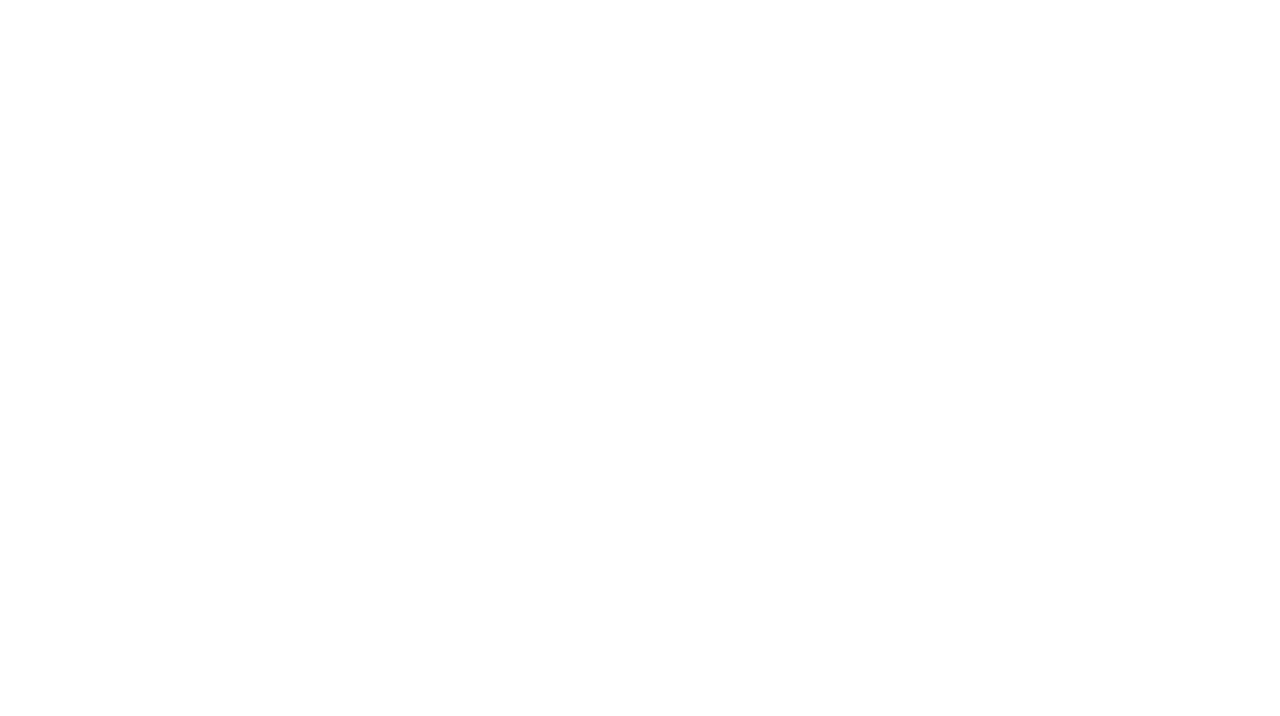
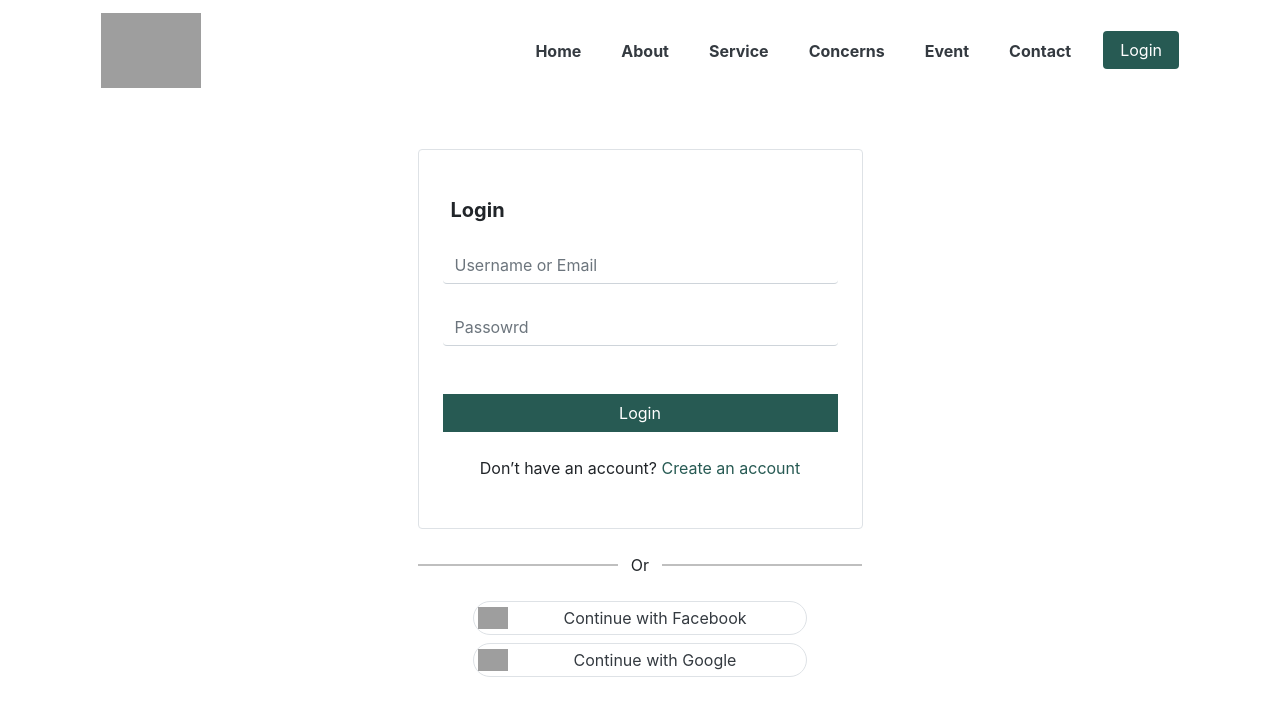
Before and after one commit to sayemsarkar123/apartment-hunt-client, a React (Create React App) app: page /login in a window 1280 px wide. Shown: the top 716 px of the page. Built offline with nearby package versions, Linux system fonts and the light colour scheme; grey boxes are pictures that could not be loaded.

Commit message:
Update SignIn & SignUp Component

```diff
--- a/src/components/Login/Login/Login.js
+++ b/src/components/Login/Login/Login.js
@@ -1,10 +1,18 @@
-import React from 'react';
+import React, { useState } from 'react';
+import Header from '../../Home/Header/Header';
+import SignIn from '../SignIn/SignIn';
+import SignUp from '../SignUp/SignUp';
 
 const Login = () => {
+  const onSubmit = data => console.log(data);
+  const [newUser, setNewUser] = useState(false);
   return (
-    <div>
-
-    </div>
+    <>
+      <Header></Header>
+      {
+        newUser ? <SignUp onSubmit={onSubmit} setNewUser={setNewUser}></SignUp> : <SignIn onSubmit={onSubmit} setNewUser={setNewUser}></SignIn>
+      }
+    </>
   );
 };
 
--- a/src/components/Login/SignIn/SignIn.js
+++ b/src/components/Login/SignIn/SignIn.js
@@ -1,9 +1,43 @@
 import React from 'react';
+import { useForm } from 'react-hook-form';
+import { Link } from 'react-router-dom';
 
-const SignIn = () => {
+const SignIn = ({setNewUser, onSubmit}) => {
+  const { register, handleSubmit, watch, errors } = useForm();
   return (
-    <div>
-
+    <div className="container py-5">
+      <div className="row">
+        <div className="col-md-5 mx-auto">
+          <div className="px-4 py-5 border border-aqua rounded">
+            <h5 className="font-weight-bold mb-4 ml-2">Login</h5>
+            <form onSubmit={handleSubmit(onSubmit)} className="wasValidated">
+              <div className="form-group">
+                <input ref={register({ required: { value: true, message: 'This field is required' }, pattern: { value: /^([\w-]+(?:\.[\w-]+)*)@((?:[\w-]+\.)*\w[\w-]{0,66})\.([a-z]{2,6}(?:\.[a-z]{2})?)$/i, message: 'Enter a valid email' } })} className={`form-control border-top-0 border-left-0 border-right-0 ${errors.email ? 'is-invalid' : ''}`} placeholder="Username or Email" type="email" name="email" />
+                <div className="invalid-feedback">{errors.email?.message}</div>
+              </div>
+              <div className="form-group mt-4 mb-5">
+                <input ref={register({ required: { value: true, message: 'This field is required' }, pattern: { value: /^((?=\S*?[A-Z])(?=\S*?[a-z])(?=\S*?[0-9]).{6,})\S$/, message: 'Enter a valid password' } })} className={`form-control border-top-0 border-left-0 border-right-0 ${errors.password ? 'is-invalid' : ''}`} placeholder="Passowrd" type="password" name="password" />
+                <div className="invalid-feedback">{errors.password?.message}</div>
+              </div>
+              <input style={{backgroundColor: '#275a53'}} className="btn btn-block text-white my-4 rounded-0" type="submit" value="Login"/>
+            </form>
+            <div className="text-center"><span>Don’t have an account? <Link style={{color: '#275a53'}} onClick={() => setNewUser(true)} className="text-decoration-none" to="#">Create an account</Link></span></div>
+          </div>
+          <div className="d-flex align-items-center justify-content-between mt-4">
+            <div style={{width: '45%', border: '1px solid #bfbfbf'}}></div>
+            <span>Or</span>
+            <div style={{width: '45%', border: '1px solid #bfbfbf'}}></div>
+          </div>
+          <div className="d-flex align-items-center w-75 mx-auto border border-aqua rounded-pill p-1 mt-4 mb-2">
+            <img style={{maxWidth: '30px'}} src="https://i.ibb.co/pXCd6g8/Facebook.png" alt=""/>
+            <Link to="#" className="mx-auto text-dark text-decoration-none">Continue with Facebook</Link>
+          </div>
+          <div className="d-flex align-items-center w-75 mx-auto border border-aqua rounded-pill p-1">
+            <img style={{maxWidth: '30px'}} src="https://i.ibb.co/Vw3rRF7/Google.png" alt=""/>
+            <Link to="#" className="mx-auto text-dark text-decoration-none">Continue with Google</Link>
+          </div>
+        </div>
+      </div>
     </div>
   );
 };
--- a/src/components/Login/SignUp/SignUp.js
+++ b/src/components/Login/SignUp/SignUp.js
@@ -1,9 +1,55 @@
 import React from 'react';
+import { useForm } from 'react-hook-form';
+import { Link } from 'react-router-dom';
 
-const SignUp = () => {
+const SignUp = ({ setNewUser, onSubmit }) => {
+  const { register, handleSubmit, watch, errors } = useForm();
   return (
-    <div>
-
+    <div className="container py-5">
+      <div className="row">
+        <div className="col-md-5 mx-auto">
+          <div className="px-4 py-5 border border-aqua rounded">
+            <h5 className="font-weight-bold mb-4 ml-2">Create an account</h5>
+            <form onSubmit={handleSubmit(onSubmit)} className="wasValidated">
+              <div className="form-group">
+                <input ref={register({ required: { value: true, message: 'This field is required' } })} className={`form-control border-top-0 border-left-0 border-right-0 ${errors.fname ? 'is-invalid' : ''}`} placeholder="First Name" type="text" name="fname" />
+                <div className="invalid-feedback">{errors.fname?.message}</div>
+              </div>
+              <div className="form-group mt-4">
+                <input ref={register({ required: { value: true, message: 'This field is required' } })} className={`form-control border-top-0 border-left-0 border-right-0 ${errors.lname ? 'is-invalid' : ''}`} placeholder="Last Name" type="text" name="lname" />
+                <div className="invalid-feedback">{errors.lname?.message}</div>
+              </div>
+              <div className="form-group mt-4">
+                <input ref={register({ required: { value: true, message: 'This field is required' }, pattern: { value: /^([\w-]+(?:\.[\w-]+)*)@((?:[\w-]+\.)*\w[\w-]{0,66})\.([a-z]{2,6}(?:\.[a-z]{2})?)$/i, message: 'Enter a valid email' } })} className={`form-control border-top-0 border-left-0 border-right-0 ${errors.email ? 'is-invalid' : ''}`} placeholder="Username or Email" type="email" name="email" />
+                <div className="invalid-feedback">{errors.email?.message}</div>
+              </div>
+              <div className="form-group mt-4">
+                <input ref={register({ required: { value: true, message: 'This field is required' }, pattern: { value: /^((?=\S*?[A-Z])(?=\S*?[a-z])(?=\S*?[0-9]).{6,})\S$/, message: 'Enter a valid password' } })} className={`form-control border-top-0 border-left-0 border-right-0 ${errors.password ? 'is-invalid' : ''}`} placeholder="Passowrd" type="password" name="password" />
+                <div className="invalid-feedback">{errors.password?.message}</div>
+              </div>
+              <div className="form-group mt-4 mb-5">
+                <input ref={register({ validate: (value) => value === watch('password') || 'The password confirmation does not match' })} className={`form-control border-top-0 border-left-0 border-right-0 ${errors.confirm_password ? 'is-invalid' : ''}`} placeholder="Confrim Passowrd" type="password" name="confirm_password" />
+                <div className="invalid-feedback">{errors.confirm_password?.message}</div>
+              </div>
+              <input style={{backgroundColor: '#275a53'}} className="btn btn-block text-white my-4 rounded-0" type="submit" value="Create an account"/>
+            </form>
+            <div className="text-center"><span>Already have an account? <Link style={{color: '#275a53'}} onClick={() => setNewUser(false)} className="text-decoration-none" to="#">Login</Link></span></div>
+          </div>
+          <div className="d-flex align-items-center justify-content-between mt-4">
+            <div style={{width: '45%', border: '1px solid #bfbfbf'}}></div>
+            <span>Or</span>
+            <div style={{width: '45%', border: '1px solid #bfbfbf'}}></div>
+          </div>
+          <div className="d-flex align-items-center w-75 mx-auto border border-aqua rounded-pill p-1 mt-4 mb-2">
+            <img style={{maxWidth: '30px'}} src="https://i.ibb.co/pXCd6g8/Facebook.png" alt=""/>
+            <Link to="#" className="mx-auto text-dark text-decoration-none">Continue with Facebook</Link>
+          </div>
+          <div className="d-flex align-items-center w-75 mx-auto border border-aqua rounded-pill p-1">
+            <img style={{maxWidth: '30px'}} src="https://i.ibb.co/Vw3rRF7/Google.png" alt=""/>
+            <Link to="#" className="mx-auto text-dark text-decoration-none">Continue with Google</Link>
+          </div>
+        </div>
+      </div>
     </div>
   );
 };
```
